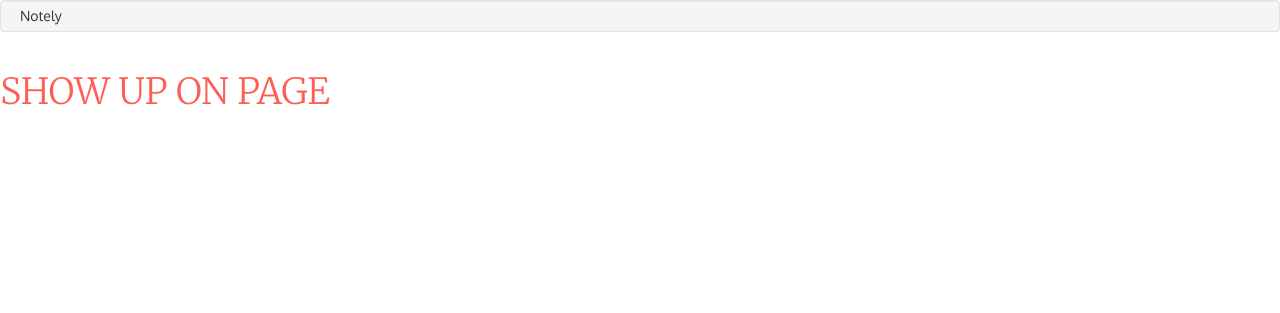
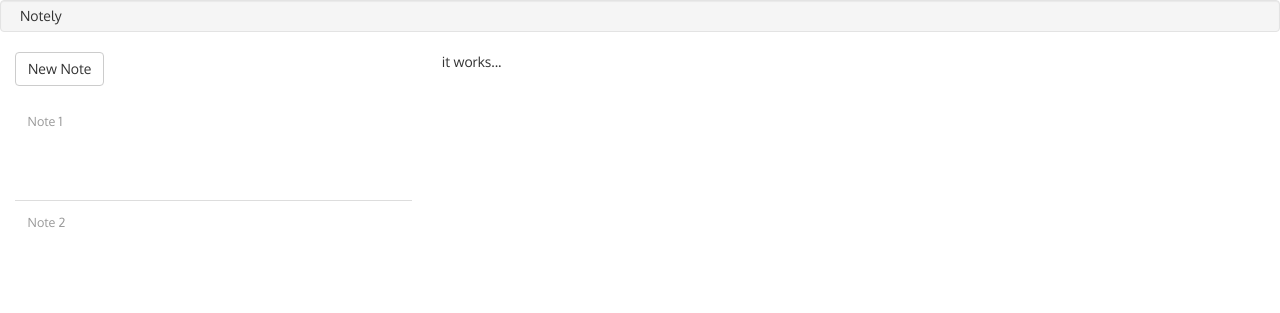
Before and after one commit to tallmanbrew/notely, a website: page app/index.html at #/notes in a window 1280 px wide. Drawn offline with nearby package versions, Linux system fonts and the light colour scheme; some packages are replaced by stand-ins of ours; a script that the page names is missing.

Commit message:
Add Child State for notes form

```diff
--- /dev/null
+++ b/app/notes/notes-form.html
@@ -0,0 +1 @@
+it works...
--- a/app/notes/notes.html
+++ b/app/notes/notes.html
@@ -1,3 +1,22 @@
-<p>
-  <h1>{{ message }}</h1>
-</p>
+<div class="container">
+  <div class="row">
+    <div class="col-xs-4">
+      <nav id="sidebar">
+
+        <button class="new-note btn btn-default">
+          New Note
+        </button>
+        <ul id="notes">
+          <li>Note 1</li>
+          <li>Note 2</li>
+        </ul>
+      </nav>
+    </div>
+    <div class="col-xs-8">
+      <main>
+
+        <div ui-view></div>
+      </main>
+    </div>
+  </div>
+</div>
--- a/app/notes/notes.js
+++ b/app/notes/notes.js
@@ -16,11 +16,16 @@
                 url: '/notes',
                 templateUrl: '/notes/notes.html',
                 controller: NotesController
+            })
+
+            .state('notes.form', {
+              url: '/:noteId',
+              templateUrl: '/notes/notes-form.html'
             });
     }
 
-    NotesController['$inject'] = ['$scope'];
-    function NotesController($scope) {
-        $scope.message = 'SHOW UP ON PAGE';
+    NotesController['$inject'] = ['$scope', '$state'];
+    function NotesController($scope, $state) {
+        $state.go('notes.form')
     }
 })();
```
